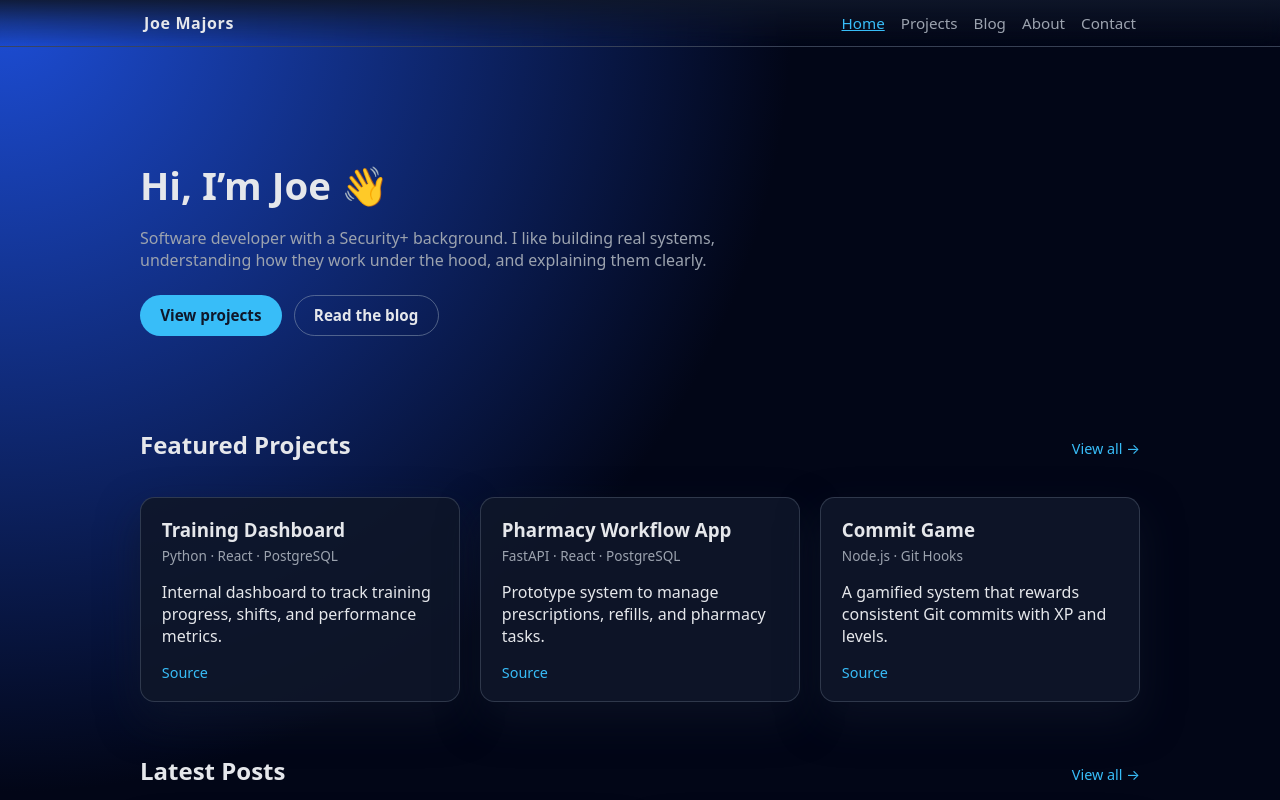
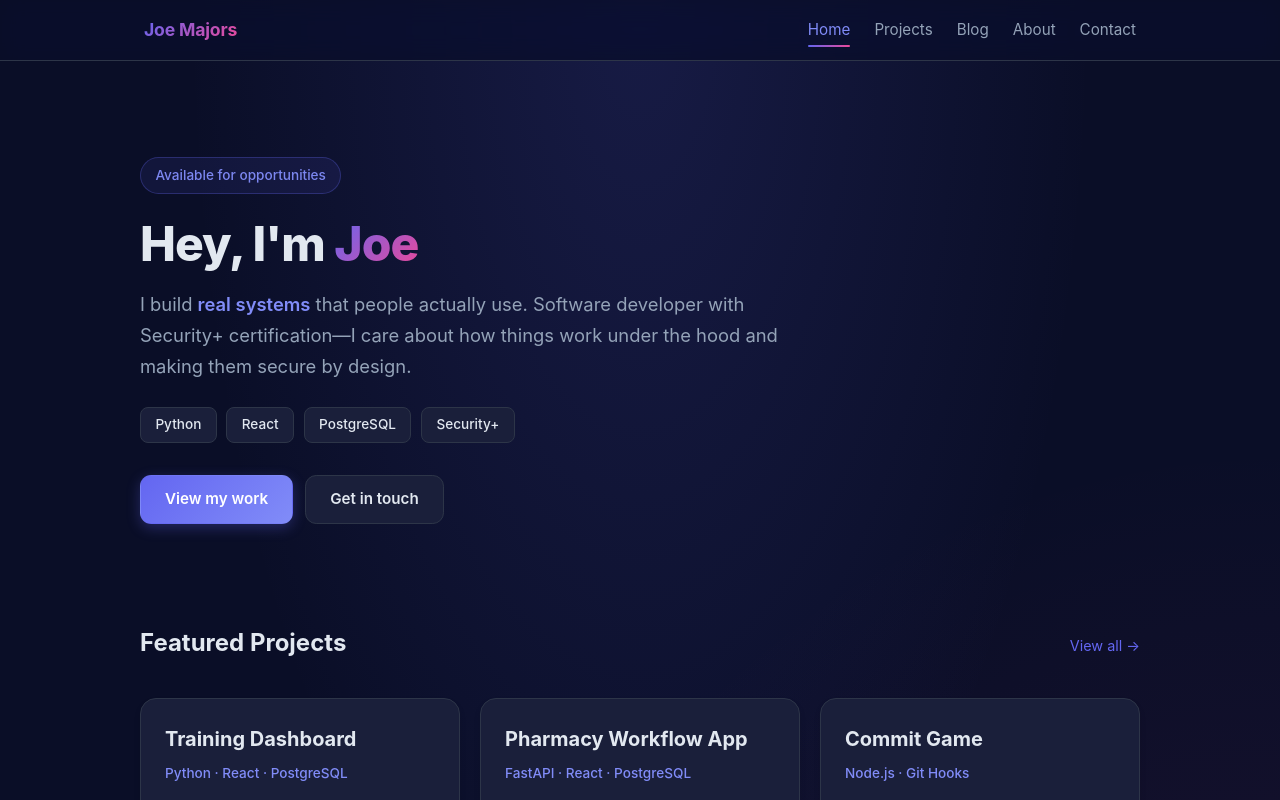
Before and after one commit to DyslexicLemons/Joes-Website, a React (Vite) app: page / in a window 1280 px wide. Shown: the top 800 px of the page. Built offline with nearby package versions, Linux system fonts and the light colour scheme.

Commit message:
Rewrite About page copy and expand admin post editor with formatting toolbar

```diff
--- a/src/pages/About.jsx
+++ b/src/pages/About.jsx
@@ -2,28 +2,40 @@ function About() {
   return (
     <div className="container">
       <header className="page-header">
-        <h1>About</h1>
+        <h1>About Me</h1>
+        <p>Building things that work, securing things that matter</p>
       </header>
       <div className="stack">
+        <div className="about-section">
+          <h2>What I Do</h2>
           <p>
-          I’m Joe, a software developer with a background in computer science and
-          cybersecurity (Security+). I like building tools that are actually
-          used by people—especially around training, operations, and workflow
-          automation.
+            I'm a software developer who believes the best code is code that solves real problems.
+            With a Security+ certification and a computer science background, I build systems that
+            are both functional and secure by design—especially tools for training, operations, and
+            workflow automation.
           </p>
+        </div>
+
+        <div className="about-section">
+          <h2>Technical Stack</h2>
           <p>
-          I’ve worked with Python, C++, JavaScript/TypeScript, SQL (PostgreSQL,
-          Oracle), and I enjoy learning how systems behave from the hardware
-          level up to the UI.
+            I work across the full stack with <strong>Python</strong>, <strong>JavaScript/TypeScript</strong>,
+            <strong>React</strong>, and <strong>SQL</strong> (PostgreSQL, Oracle). I also write <strong>C++</strong> when
+            performance matters. What I enjoy most is understanding systems from the hardware level all the way
+            up to the UI—that complete picture helps me build better software.
           </p>
-        <p>
-          Outside of work, I:
-        </p>
+        </div>
+
+        <div className="about-section">
+          <h2>Beyond Code</h2>
+          <p>When I'm not building software:</p>
           <ul>
-          <li>Play and occasionally over-analyze games</li>
-          <li>Hack on side projects and experiment with infrastructure</li>
-          <li>Read about philosophy and how people think/learn</li>
+            <li>Playing and occasionally over-analyzing games (yes, I min-max everything)</li>
+            <li>Experimenting with infrastructure and side projects that probably don't need to exist</li>
+            <li>Reading about philosophy, learning theory, and how people think</li>
+            <li>Breaking things to understand how they work, then fixing them better</li>
           </ul>
+        </div>
       </div>
     </div>
   );
--- a/src/pages/Home.jsx
+++ b/src/pages/Home.jsx
@@ -11,18 +11,27 @@ function Home() {
   return (
     <div className="container">
       <section className="hero">
-        <h1>Hi, I’m Joe 👋</h1>
+        <div className="hero-badge">Available for opportunities</div>
+        <h1 className="hero-title">
+          Hey, I'm <span className="name-highlight">Joe</span>
+        </h1>
         <p className="hero-subtitle">
-          Software developer with a Security+ background. I like building real
-          systems, understanding how they work under the hood, and explaining
-          them clearly.
+          I build <span className="text-accent">real systems</span> that people actually use.
+          Software developer with Security+ certification—I care about how things work
+          under the hood and making them secure by design.
         </p>
+        <div className="hero-skills">
+          <span className="skill-tag">Python</span>
+          <span className="skill-tag">React</span>
+          <span className="skill-tag">PostgreSQL</span>
+          <span className="skill-tag">Security+</span>
+        </div>
         <div className="hero-actions">
           <Link to="/projects" className="btn">
-            View projects
+            View my work
           </Link>
-          <Link to="/blog" className="btn-secondary">
-            Read the blog
+          <Link to="/contact" className="btn-secondary">
+            Get in touch
           </Link>
         </div>
       </section>
--- a/src/styles.css
+++ b/src/styles.css
@@ -1,13 +1,17 @@
 :root {
-  --bg: #020617;
-  --bg-alt: #0b1220;
-  --surface: #020617;
-  --surface-elevated: #020617;
-  --border-subtle: #1f2937;
-  --text: #e5e7eb;
-  --muted: #9ca3af;
-  --accent: #38bdf8;
-  --accent-soft: rgba(56, 189, 248, 0.1);
+  --bg: #0a0e27;
+  --bg-alt: #0f1629;
+  --surface: #13182e;
+  --surface-elevated: #1a1f3a;
+  --border-subtle: #2d3548;
+  --text: #e2e8f0;
+  --muted: #94a3b8;
+  --accent: #6366f1;
+  --accent-hover: #818cf8;
+  --accent-soft: rgba(99, 102, 241, 0.1);
+  --accent-secondary: #ec4899;
+  --gradient-start: #6366f1;
+  --gradient-end: #ec4899;
 }
 
 *,
@@ -18,12 +22,14 @@
 
 body {
   margin: 0;
-  font-family: system-ui, -apple-system, BlinkMacSystemFont, "Segoe UI",
+  font-family: -apple-system, BlinkMacSystemFont, "Segoe UI", "Inter", system-ui,
     sans-serif;
-  background: radial-gradient(circle at top left, #1d4ed8 0, #020617 45%),
-    #020617;
+  background: radial-gradient(ellipse at top, rgba(99, 102, 241, 0.15) 0%, transparent 50%),
+    radial-gradient(ellipse at bottom right, rgba(236, 72, 153, 0.1) 0%, transparent 50%),
+    var(--bg);
   color: var(--text);
   min-height: 100vh;
+  line-height: 1.6;
 }
 
 a {
@@ -52,37 +58,55 @@ a:hover {
   position: sticky;
   top: 0;
   z-index: 10;
-  backdrop-filter: blur(12px);
-  background: linear-gradient(
-    to bottom,
-    rgba(15, 23, 42, 0.9),
-    rgba(15, 23, 42, 0.4),
-    transparent
-  );
-  border-bottom: 1px solid rgba(148, 163, 184, 0.3);
+  backdrop-filter: blur(12px) saturate(180%);
+  background: rgba(10, 14, 39, 0.8);
+  border-bottom: 1px solid var(--border-subtle);
 }
 
 .nav-inner {
   display: flex;
   align-items: center;
   justify-content: space-between;
-  padding: 0.75rem 0.25rem;
+  padding: 1rem 0.25rem;
 }
 
 .logo {
   font-weight: 700;
-  letter-spacing: 0.04em;
+  letter-spacing: -0.01em;
+  font-size: 1.1rem;
+  background: linear-gradient(135deg, var(--gradient-start), var(--gradient-end));
+  -webkit-background-clip: text;
+  background-clip: text;
+  -webkit-text-fill-color: transparent;
 }
 
 nav .nav-link {
-  margin-left: 1rem;
+  margin-left: 1.5rem;
   font-size: 0.95rem;
   color: var(--muted);
+  transition: color 0.2s ease;
+  position: relative;
+}
+
+nav .nav-link:hover {
+  color: var(--text);
+  text-decoration: none;
 }
 
 nav .nav-link.active {
-  color: var(--accent);
-  text-decoration: underline;
+  color: var(--accent-hover);
+  text-decoration: none;
+}
+
+nav .nav-link.active::after {
+  content: '';
+  position: absolute;
+  bottom: -0.5rem;
+  left: 0;
+  right: 0;
+  height: 2px;
+  background: linear-gradient(90deg, var(--gradient-start), var(--gradient-end));
+  border-radius: 2px;
 }
 
 /* Layout */
@@ -95,18 +119,95 @@ nav .nav-link.active {
 /* Hero */
 
 .hero {
-  padding: 3rem 0 2.5rem;
+  padding: 4rem 0 3rem;
+  animation: fadeIn 0.8s ease-out;
 }
 
-.hero h1 {
-  font-size: 2.4rem;
-  margin-bottom: 0.5rem;
+@keyframes fadeIn {
+  from {
+    opacity: 0;
+    transform: translateY(20px);
+  }
+  to {
+    opacity: 1;
+    transform: translateY(0);
+  }
+}
+
+.hero-badge {
+  display: inline-block;
+  padding: 0.4rem 0.9rem;
+  background: var(--accent-soft);
+  border: 1px solid rgba(99, 102, 241, 0.3);
+  border-radius: 999px;
+  font-size: 0.85rem;
+  font-weight: 500;
+  color: var(--accent-hover);
+  margin-bottom: 1.5rem;
+  animation: pulse 2s ease-in-out infinite;
+}
+
+@keyframes pulse {
+  0%, 100% {
+    opacity: 1;
+  }
+  50% {
+    opacity: 0.8;
+  }
+}
+
+.hero-title {
+  font-size: 3rem;
+  margin: 0 0 1rem;
+  font-weight: 800;
+  letter-spacing: -0.02em;
+  line-height: 1.1;
+}
+
+.name-highlight {
+  background: linear-gradient(135deg, var(--gradient-start), var(--gradient-end));
+  -webkit-background-clip: text;
+  background-clip: text;
+  -webkit-text-fill-color: transparent;
+  position: relative;
 }
 
 .hero-subtitle {
-  max-width: 36rem;
+  max-width: 40rem;
   color: var(--muted);
   margin-bottom: 1.5rem;
+  font-size: 1.15rem;
+  line-height: 1.7;
+}
+
+.text-accent {
+  color: var(--accent-hover);
+  font-weight: 600;
+}
+
+.hero-skills {
+  display: flex;
+  gap: 0.6rem;
+  flex-wrap: wrap;
+  margin-bottom: 2rem;
+}
+
+.skill-tag {
+  padding: 0.4rem 0.9rem;
+  background: var(--surface-elevated);
+  border: 1px solid var(--border-subtle);
+  border-radius: 0.5rem;
+  font-size: 0.85rem;
+  font-weight: 500;
+  color: var(--text);
+  transition: all 0.2s ease;
+}
+
+.skill-tag:hover {
+  transform: translateY(-2px);
+  border-color: var(--accent);
+  background: var(--accent-soft);
+  color: var(--accent-hover);
 }
 
 .hero-actions {
@@ -120,31 +221,39 @@ nav .nav-link.active {
 .btn,
 .btn-secondary {
   display: inline-block;
-  padding: 0.6rem 1.2rem;
-  border-radius: 999px;
+  padding: 0.7rem 1.5rem;
+  border-radius: 0.7rem;
   font-weight: 600;
   font-size: 0.95rem;
   border: 1px solid transparent;
   cursor: pointer;
+  transition: all 0.25s ease;
+  text-decoration: none;
 }
 
 .btn {
-  background: var(--accent);
-  color: #0f172a;
+  background: linear-gradient(135deg, var(--accent), var(--accent-hover));
+  color: white;
+  box-shadow: 0 4px 14px rgba(99, 102, 241, 0.3);
 }
 
 .btn:hover {
-  background: #0ea5e9;
+  transform: translateY(-2px);
+  box-shadow: 0 6px 20px rgba(99, 102, 241, 0.4);
+  text-decoration: none;
 }
 
 .btn-secondary {
-  background: transparent;
+  background: var(--surface-elevated);
   color: var(--text);
-  border-color: rgba(148, 163, 184, 0.5);
+  border-color: var(--border-subtle);
 }
 
 .btn-secondary:hover {
-  background: rgba(15, 23, 42, 0.9);
+  background: var(--surface);
+  border-color: var(--accent);
+  transform: translateY(-2px);
+  text-decoration: none;
 }
 
 /* Sections & grids */
@@ -176,21 +285,49 @@ nav .nav-link.active {
 /* Cards */
 
 .card {
-  background: rgba(15, 23, 42, 0.9);
-  border-radius: 0.9rem;
-  padding: 1.2rem 1.3rem;
-  border: 1px solid rgba(148, 163, 184, 0.25);
-  box-shadow: 0 18px 40px rgba(15, 23, 42, 0.6);
+  background: var(--surface-elevated);
+  border-radius: 1rem;
+  padding: 1.5rem;
+  border: 1px solid var(--border-subtle);
+  box-shadow: 0 4px 6px rgba(0, 0, 0, 0.1);
+  transition: all 0.3s ease;
+  position: relative;
+  overflow: hidden;
+}
+
+.card::before {
+  content: '';
+  position: absolute;
+  top: 0;
+  left: 0;
+  right: 0;
+  height: 3px;
+  background: linear-gradient(90deg, var(--gradient-start), var(--gradient-end));
+  opacity: 0;
+  transition: opacity 0.3s ease;
+}
+
+.card:hover {
+  transform: translateY(-4px);
+  border-color: var(--accent);
+  box-shadow: 0 12px 24px rgba(99, 102, 241, 0.2);
+}
+
+.card:hover::before {
+  opacity: 1;
 }
 
 .card h3 {
-  margin: 0 0 0.25rem;
+  margin: 0 0 0.5rem;
+  font-size: 1.25rem;
+  font-weight: 700;
 }
 
 .card-subtitle {
   margin: 0 0 0.75rem;
   font-size: 0.85rem;
-  color: var(--muted);
+  color: var(--accent-hover);
+  font-weight: 500;
 }
 
 .card-links {
@@ -202,6 +339,11 @@ nav .nav-link.active {
 
 .card-links a {
   color: var(--accent);
+  transition: color 0.2s ease;
+}
+
+.card-links a:hover {
+  color: var(--accent-hover);
 }
 
 /* Post cards */
@@ -216,15 +358,61 @@ nav .nav-link.active {
 /* Page headers */
 
 .page-header {
-  margin-bottom: 1.5rem;
+  margin-bottom: 2rem;
 }
 
 .page-header h1 {
-  margin-bottom: 0.25rem;
+  margin-bottom: 0.5rem;
+  font-size: 2.5rem;
+  font-weight: 800;
 }
 
 .page-header p {
   color: var(--muted);
+  font-size: 1.1rem;
+}
+
+/* About page */
+
+.about-section {
+  margin-bottom: 2rem;
+  padding: 1.5rem;
+  background: var(--surface-elevated);
+  border: 1px solid var(--border-subtle);
+  border-radius: 1rem;
+  transition: all 0.3s ease;
+}
+
+.about-section:hover {
+  border-color: var(--accent);
+  box-shadow: 0 4px 12px rgba(99, 102, 241, 0.1);
+}
+
+.about-section h2 {
+  margin-top: 0;
+  margin-bottom: 0.75rem;
+  color: var(--accent-hover);
+  font-size: 1.4rem;
+}
+
+.about-section p {
+  line-height: 1.7;
+  margin-bottom: 0.75rem;
+}
+
+.about-section ul {
+  margin: 0.5rem 0;
+  padding-left: 1.5rem;
+}
+
+.about-section li {
+  margin-bottom: 0.5rem;
+  line-height: 1.6;
+}
+
+.about-section strong {
+  color: var(--accent-hover);
+  font-weight: 600;
 }
 
 /* Post page */
@@ -265,6 +453,87 @@ nav .nav-link.active {
   justify-content: center;
 }
 
+/* Admin Editor Styles */
+
+.stack label {
+  display: block;
+  margin-bottom: 0.5rem;
+  font-weight: 600;
+  color: var(--text);
+  font-size: 0.95rem;
+}
+
+.stack input,
+.stack textarea {
+  width: 100%;
+  padding: 0.75rem;
+  background: var(--surface-elevated);
+  border: 1px solid var(--border-subtle);
+  border-radius: 0.5rem;
+  color: var(--text);
+  font-family: inherit;
+  font-size: 1rem;
+  transition: all 0.2s ease;
+}
+
+.stack input:focus,
+.stack textarea:focus {
+  outline: none;
+  border-color: var(--accent);
+  box-shadow: 0 0 0 3px var(--accent-soft);
+}
+
+.editor-container {
+  display: flex;
+  flex-direction: column;
+  gap: 0.5rem;
+}
+
+.editor-toolbar {
+  display: flex;
+  gap: 0.5rem;
+  padding: 0.5rem;
+  background: var(--surface);
+  border: 1px solid var(--border-subtle);
+  border-radius: 0.5rem 0.5rem 0 0;
+  border-bottom: none;
+}
+
+.editor-toolbar button {
+  padding: 0.5rem 0.75rem;
+  background: var(--surface-elevated);
+  border: 1px solid var(--border-subtle);
+  border-radius: 0.4rem;
+  color: var(--text);
+  cursor: pointer;
+  font-size: 0.9rem;
+  transition: all 0.2s ease;
+  min-width: 2.5rem;
+}
+
+.editor-toolbar button:hover {
+  background: var(--accent-soft);
+  border-color: var(--accent);
+  color: var(--accent-hover);
+}
+
+.content-editor {
+  border-radius: 0 0 0.5rem 0.5rem !important;
+  font-family: 'Consolas', 'Monaco', 'Courier New', monospace;
+  font-size: 0.95rem;
+  line-height: 1.6;
+  resize: vertical;
+}
+
+.message {
+  padding: 0.75rem;
+  background: var(--accent-soft);
+  border: 1px solid var(--accent);
+  border-radius: 0.5rem;
+  color: var(--accent-hover);
+  font-weight: 500;
+}
+
 /* Responsive tweaks */
 
 @media (max-width: 640px) {
@@ -274,11 +543,20 @@ nav .nav-link.active {
     gap: 0.5rem;
   }
 
-  .hero {
-    padding-top: 2.25rem;
+  nav .nav-link {
+    margin-left: 0;
+    margin-right: 1.25rem;
   }
 
-  .hero h1 {
-    font-size: 2rem;
+  .hero {
+    padding-top: 2.5rem;
+  }
+
+  .hero-title {
+    font-size: 2.25rem;
+  }
+
+  .hero-subtitle {
+    font-size: 1rem;
   }
 }
```
Also changed, not shown: src/pages/Admin.jsx (+84 -7 lines). Lines whose indentation alone changed are shown as unchanged.
